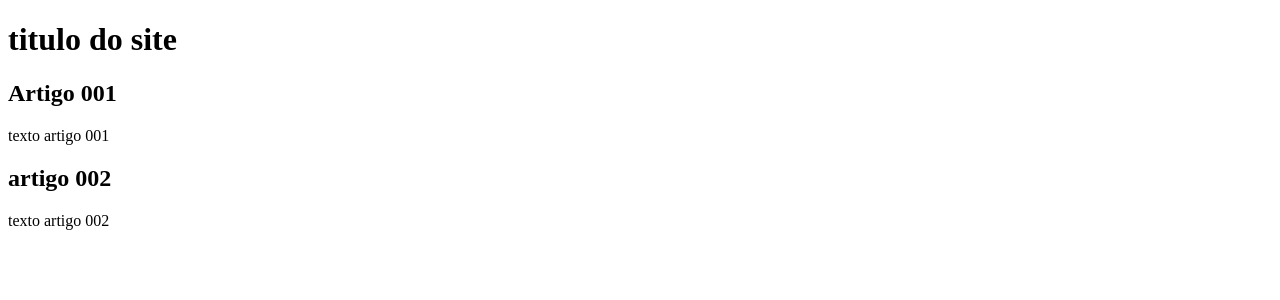
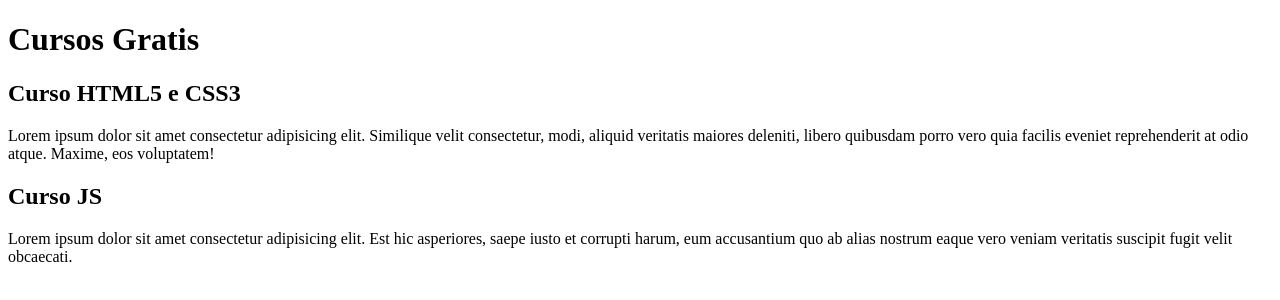
Before and after one commit to ferreira354/projeto-site, a plain HTML site: page index.html in a window 1280 px wide. Drawn offline with Linux system fonts and the light colour scheme.

Commit message:
comecei a escrever o conteudo

```diff
--- a/index.html
+++ b/index.html
@@ -8,15 +8,15 @@
 <body>
     <main>
         <head>
-            <h1>titulo do site</h1>
+            <h1>Cursos Gratis</h1>
         </head>
         <article>
-            <h2>Artigo 001</h2>
-            <p>texto artigo 001</p>
+            <h2>Curso HTML5 e CSS3</h2>
+            <p>Lorem ipsum dolor sit amet consectetur adipisicing elit. Similique velit consectetur, modi, aliquid veritatis maiores deleniti, libero quibusdam porro vero quia facilis eveniet reprehenderit at odio atque. Maxime, eos voluptatem!</p>
         </article>
         <article>
-            <h2>artigo 002</h2>
-            <p>texto artigo 002</p>
+            <h2>Curso JS</h2>
+            <p>Lorem ipsum dolor sit amet consectetur adipisicing elit. Est hic asperiores, saepe iusto et corrupti harum, eum accusantium quo ab alias nostrum eaque vero veniam veritatis suscipit fugit velit obcaecati.</p>
         </article>
     </main>
 </body>
```
